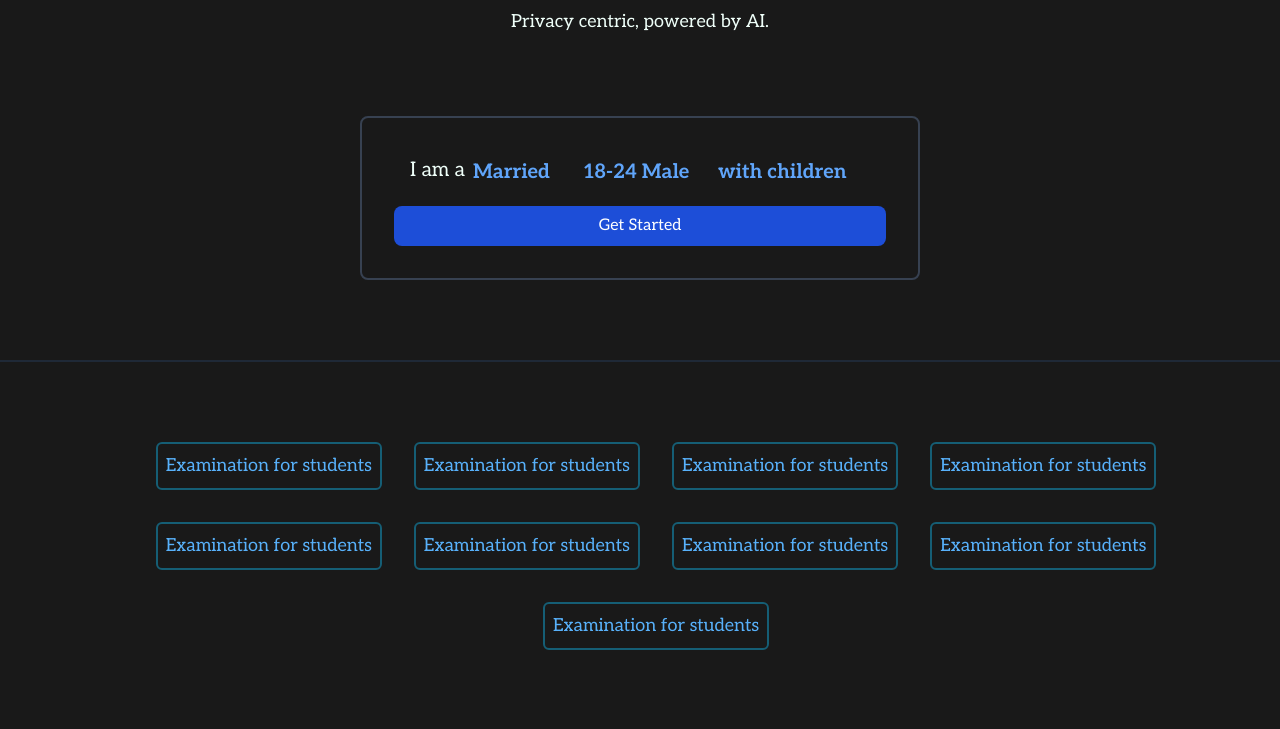
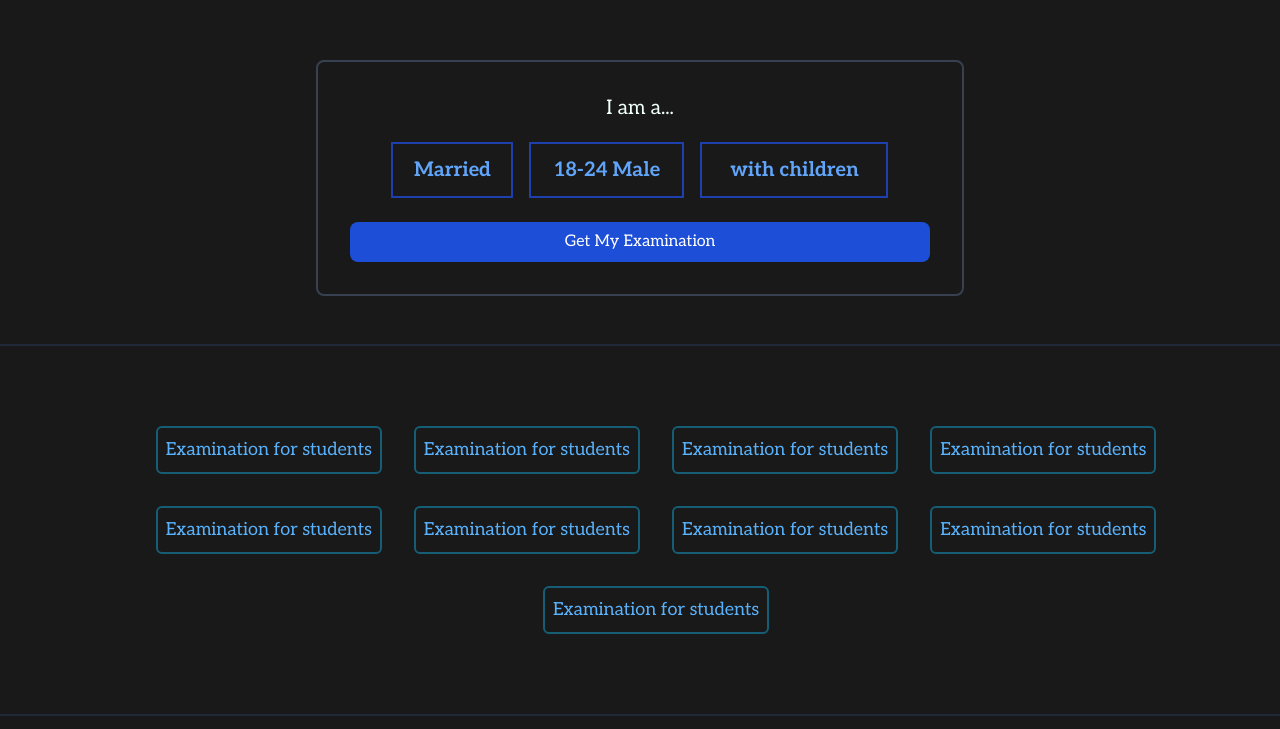
Before and after one commit to mjzuppe/unum-examen-webapp, an Astro site: page / in a window 1280 px wide. Shown: the part 228-957 px from the top of the page. Built offline with nearby package versions, Linux system fonts and the light colour scheme; Astro itself is replaced by a stand-in of ours.

Commit message:
homepage input css update

```diff
--- a/src/components/Input.astro
+++ b/src/components/Input.astro
@@ -4,10 +4,12 @@
 
 <div class="border-2 border-gray-700 rounded-lg m-8 p-8">
     <div class="flex flex-wrap justify-center">
-        <div class="h-10 flex items-center ml-4 mr-2 text-xl">I am a</div>
-        <div class="mr-4">
+          <div class="h-10 flex justify-center w-full text-xl">I am a...</div>
+        <div>
+
+        <div class="m-2 border-2 p-2 border-blue-800">
             <select
-                class="bg-transparent font-bold text-xl mt-2  text-blue-400 transition duration-300 ease focus:outline-none appearance-none cursor-pointer"
+                class="bg-transparent font-bold text-xl m-1 text-center text-blue-400 transition duration-300 ease focus:outline-none appearance-none cursor-pointer"
             >
                 <option value="bucharest">Married</option>
                 <option value="london">Single</option>
@@ -17,22 +19,29 @@
                 <option value="london">Seperated</option>
             </select>
         </div>
-        <div class="mr-2">
+        </div>
+        <div>
+            <!-- <div class="h-10 flex items-center ml-4 mr-4 text-xl">and a</div> -->
+            <div class="m-2 border-2 p-2 border-blue-800">
             <select
-                class="bg-transparent font-bold text-xl mt-2  text-blue-400 transition duration-300 ease focus:outline-none appearance-none cursor-pointer"
+                class="bg-transparent font-bold text-xl m-1 text-center text-blue-400 transition duration-300 ease focus:outline-none appearance-none cursor-pointer"
             >
                 <option value="bucharest">18-24 Male</option>
                 <option value="london">18-24 Female</option>
             </select>
         </div>
-        <div class="mr-2">
+        </div>
+        <div>
+            <div class="m-2 border-2 p-2 border-blue-800">
                 <select
-                class="bg-transparent font-bold text-xl mt-2  text-blue-400 transition duration-300 ease focus:outline-none appearance-none cursor-pointer"
+                    class="bg-transparent font-bold text-xl m-1 text-center text-blue-400 transition duration-300 ease focus:outline-none appearance-none cursor-pointer"
                 >
                     <option value="bucharest">with children</option>
                     <option value="london">without children</option>
                 </select>
             </div>
+            <!-- <div class="h-10 flex items-center ml-4 mr-4 text-xl">children</div> -->
         </div>
-    <button class="bg-blue-700 text-white rounded-lg p-2 mt-4 w-full">Get Started</button>
         </div>
+    <button class="bg-blue-700 text-white rounded-lg p-2 mt-4 w-full">Get My Examination</button>
+</div>
--- a/src/layouts/Layout.astro
+++ b/src/layouts/Layout.astro
@@ -73,7 +73,7 @@ const finalCanonicalURL = canonicalURL || siteURL.href;
 		data-website-id="bc790383-ce63-4879-821d-609367c7ff19"></script> -->
 	<main>
 		<body>
-			<nav class="flex h-20 p-6 justify-between">
+			<nav class="flex h-20 p-6 justify-center md:justify-between">
 				<div class="w-72">
 					<a class="m-0 p-0" href="/">
 						<div class="m-0 p-0">
--- a/src/pages/index.astro
+++ b/src/pages/index.astro
@@ -11,15 +11,15 @@ import Input from "@/components/Input.astro";
 	description="An online Catholic examination of conscience guide to help prepare a good confession. Unum Examen is designed to aid in preparing for confession to by walking through personalized, but common scenarios of both mortal and venial sins."
 	lastUpdated="2024-11-12"
 >
-    <div class="text-center w-full mt-24">
+    <div class="text-center w-full mt-4 p-8">
 		<h1 class="text-center text-3xl font-bold">
 			A Personalized Catholic Examination of Conscience
 		</h1>
-		<p class="text-center text-lg mt-6">
+		<p class="text-center text-lg mt-4">
 			Privacy centric, powered by AI.
 		</p>
 	</div>
-	<div class="w-full flex justify-center mt-12 mb-12">
+	<div class="w-full flex justify-center mt-4 mb-4">
 		<Input />
 	</div>
 	<div class="w-full mt-4 mb-4 p-12 border-t-2 border-b-2 border-gray-800">
```
Lines whose indentation alone changed are shown as unchanged.
